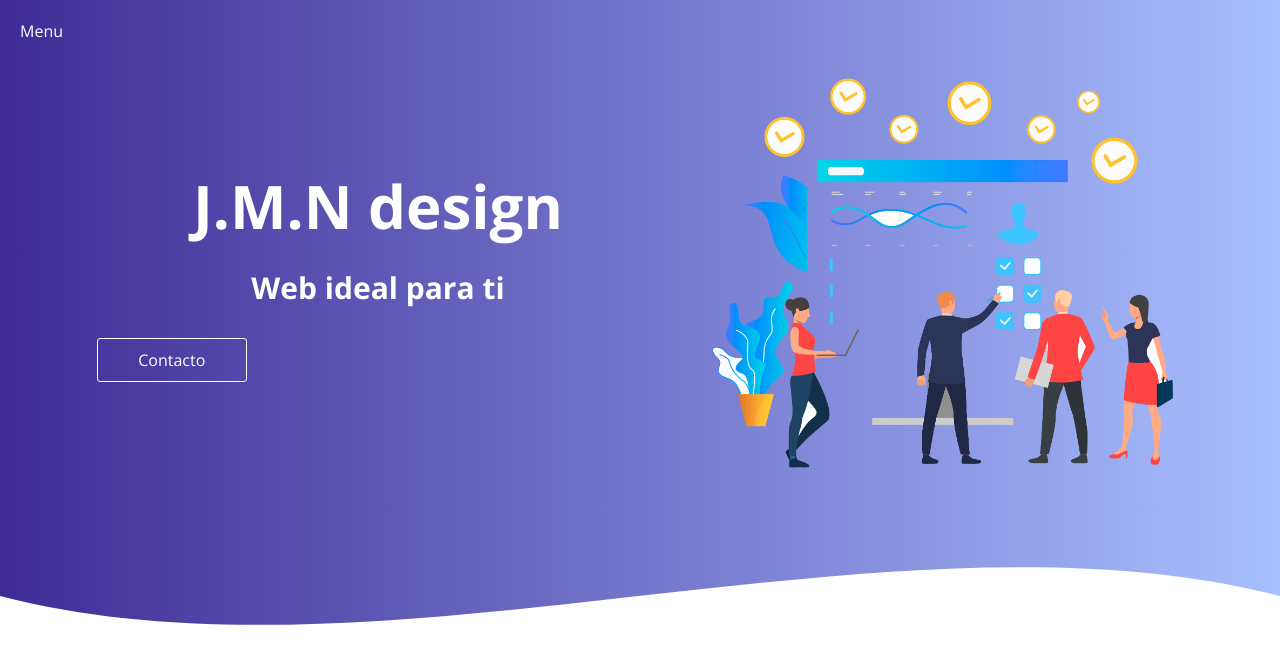
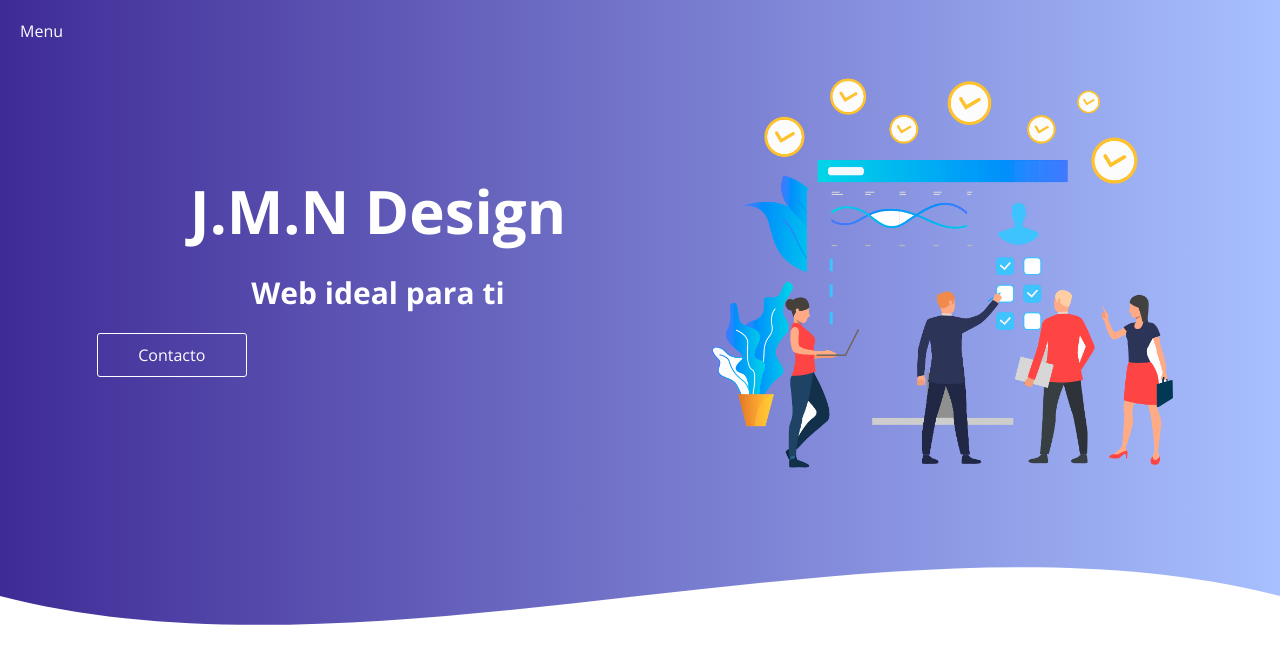
Before and after one commit to juanmana/Landing-Page, a plain HTML site: page index.html in a window 1280 px wide. Drawn offline with nearby package versions, Linux system fonts and the light colour scheme.

Commit message:
cambios css

```diff
--- a/index.html
+++ b/index.html
@@ -29,7 +29,7 @@
 <div class="container">
 <div class="text">
 
-    <h1>J.M.N  design</h1>
+    <h1>J.M.N  Design</h1>
     <h2>Web ideal para ti</h2>
     <a href="#">Contacto</a>
 </div>
--- a/styles.css
+++ b/styles.css
@@ -74,7 +74,7 @@ img {
   color: #fff;
   font-weight: 300;
   text-decoration: none;
-  margin-top: 30px;
+  margin-top: 20px;
   border: 1px solid #fff;
   width: 150px;
   border-radius: 3px;
```
